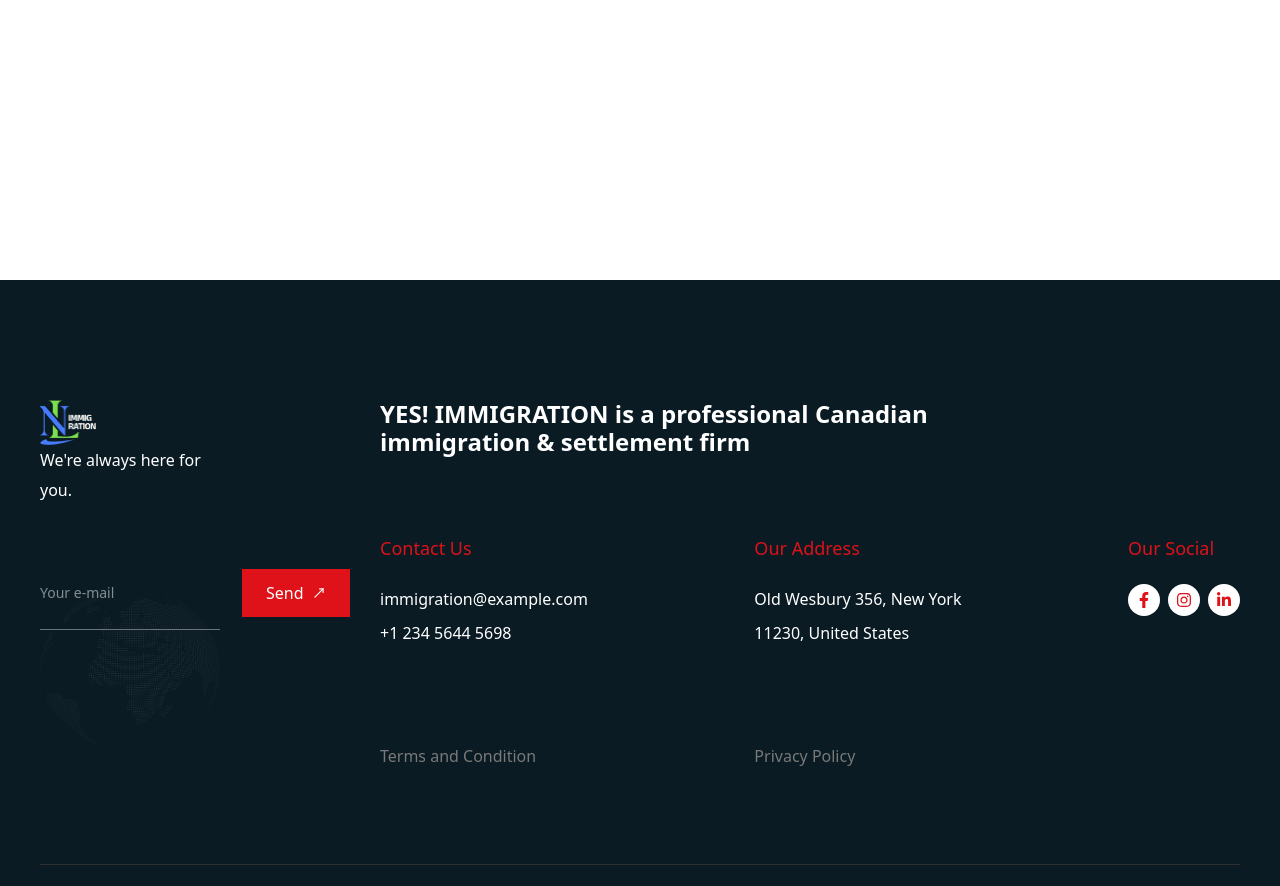
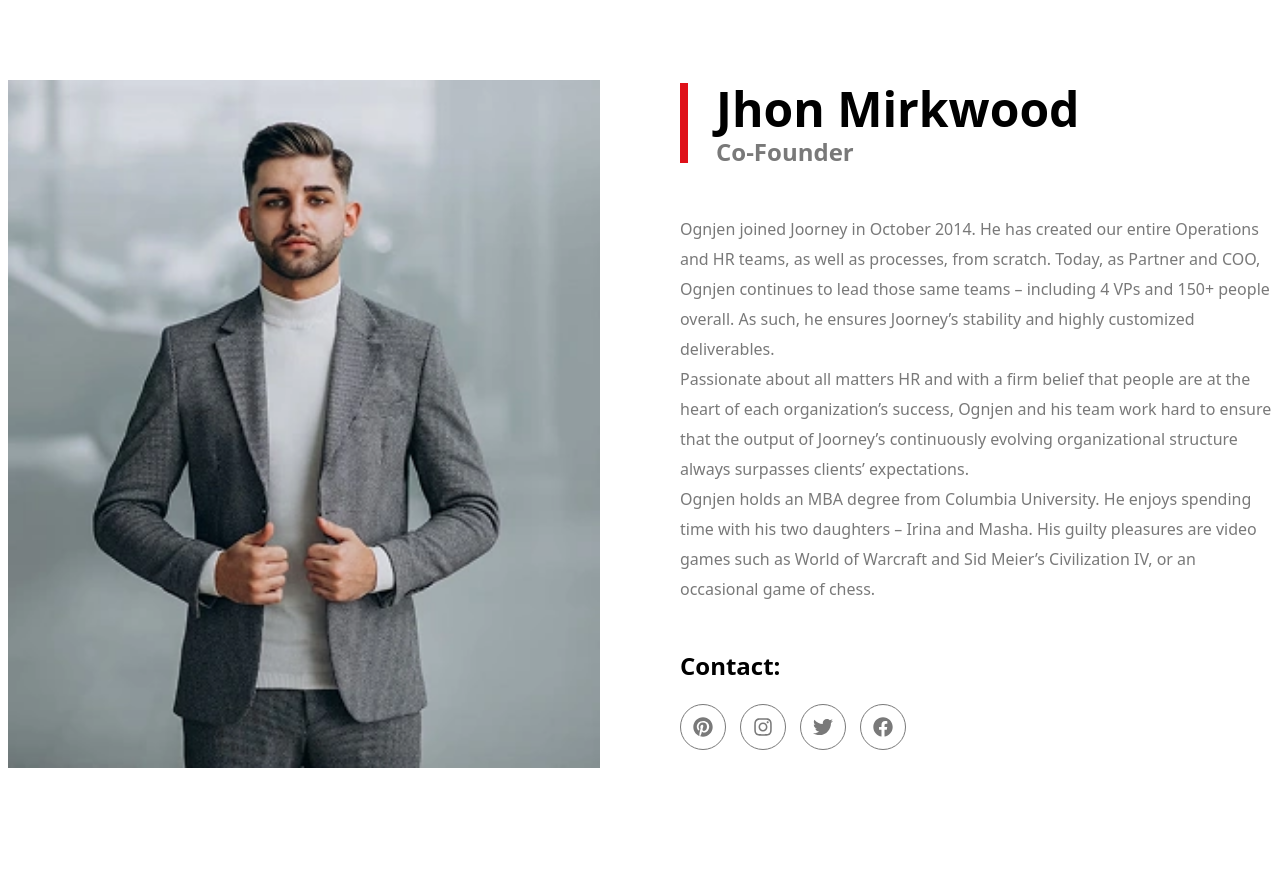
Before and after one commit to sohanthink/immigration, a Next.js app: page /jhon-mirkwood in a window 1280 px wide. Before the commit this address had no page. Shown: the part 600-1486 px from the top of the page. Built offline with nearby package versions, Linux system fonts and the light colour scheme.

Commit message:
Careers and teams details page design

```diff
--- /dev/null
+++ b/app/careers/page.js
@@ -0,0 +1,66 @@
+import { FaFacebookF, FaInstagram, FaLinkedinIn } from "react-icons/fa";
+import { PiToolboxFill } from "react-icons/pi";
+import Image from "next/image"; // or regular <img> tag if not using Next.js
+import demoLogo from "@/public/logo.webp";
+import HeroSection from "@/components/HeroSection";
+import Link from "next/link";
+
+export default function Careers() {
+  return (
+    <section>
+      <HeroSection
+        title={"Let’s Join With Us"}
+        breadcrumb={{ homeLabel: "Home", current: "Careers" }}
+      />
+      <div className="container mx-auto flex flex-col items-center justify-center px-2 py-120">
+        {/* Header */}
+        <div className="w-full flex justify-between items-start p-4">
+          {/* Logo */}
+          <div className="p-7 border border-gray rounded-4xl">
+            <Image src={demoLogo} alt="Logo" width={200} height={200} />
+          </div>
+
+          {/* Social Links */}
+          <div>
+            <h3 className="">Join with Us Now</h3>
+            <div className="flex gap-3 mt-5">
+              <Link
+                href="#"
+                className="p-3 border border-gray rounded-full hover:bg-gray-100"
+              >
+                <FaFacebookF />
+              </Link>
+              <Link
+                href="#"
+                className="p-3 border border-gray rounded-full hover:bg-gray-100"
+              >
+                <FaInstagram />
+              </Link>
+              <Link
+                href="#"
+                className="p-3 border border-gray rounded-full hover:bg-gray-100"
+              >
+                <FaLinkedinIn />
+              </Link>
+            </div>
+          </div>
+        </div>
+
+        {/* Body */}
+        <div className="text-center mt-20">
+          <PiToolboxFill size={200} className="mx-auto text-gray mb-6" />
+          <h2 className="text-black">
+            We appreciate your interest, but at the moment, <br />
+            we are not hiring. Thank you for reaching out!
+          </h2>
+          <p className="mt-10 text-gray">
+            We encourage you to check back, as we will definitely be seeking
+            talented individuals <br /> to join our team in the future.
+          </p>
+
+          <button className="primary-button mt-120">BACK TO HOME PAGE</button>
+        </div>
+      </div>
+    </section>
+  );
+}
--- a/app/globals.css
+++ b/app/globals.css
@@ -13,7 +13,7 @@
 
 @layer components {
   .primary-button {
-    @apply bg-primary cursor-pointer text-white px-14 py-5 font-medium transition-all duration-300 transform hover:scale-105 hover:shadow-xl;
+    @apply bg-primary cursor-pointer text-white px-14 py-5 font-medium transition-all duration-300 transform hover:bg-primary/95 hover:shadow-xl;
   }
 }
 
--- /dev/null
+++ b/app/jhon-mirkwood/page.js
@@ -0,0 +1,103 @@
+import HistorySection from "@/components/about/HistorySection";
+import HeroSection from "@/components/HeroSection";
+import image1 from "@/public/home/team/image1.webp";
+import Image from "next/image";
+import Link from "next/link";
+import {
+  FaFacebook,
+  FaInstagram,
+  FaPinterest,
+  FaTwitter,
+} from "react-icons/fa";
+import { LuMoveLeft, LuMoveRight } from "react-icons/lu";
+
+export default function JhonMirkwood() {
+  return (
+    <>
+      <HeroSection
+        title={
+          <>
+            The right team makes <br /> great work feel effortless
+          </>
+        }
+        breadcrumb={{ homeLabel: "Home", current: "Jhon Mirkwood" }}
+      />
+      <section className="container mx-auto px-2 py-120">
+        <div className="grid grid-cols-1 md:grid-cols-2 gap-x-20">
+          <div className="col-span-1">
+            <Image
+              width={300}
+              height={400}
+              src={image1}
+              alt={"Jhon Mirkwood"}
+              className="w-full"
+            />
+          </div>
+          <div className="col-span-1">
+            <div className="flex gap-7 items-center">
+              <div className="w-2 h-20 bg-primary"></div>
+              <div>
+                <h2>Jhon Mirkwood</h2>
+                <h4 className="text-gray">Co-Founder</h4>
+              </div>
+            </div>
+            <p className="text-gray mt-12">
+              Ognjen joined Joorney in October 2014. He has created our entire
+              Operations and HR teams, as well as processes, from scratch.
+              Today, as Partner and COO, Ognjen continues to lead those same
+              teams – including 4 VPs and 150+ people overall. As such, he
+              ensures Joorney’s stability and highly customized deliverables.{" "}
+              <br /> Passionate about all matters HR and with a firm belief that
+              people are at the heart of each organization’s success, Ognjen and
+              his team work hard to ensure that the output of Joorney’s
+              continuously evolving organizational structure always surpasses
+              clients’ expectations. <br /> Ognjen holds an MBA degree from
+              Columbia University. He enjoys spending time with his two
+              daughters – Irina and Masha. His guilty pleasures are video games
+              such as World of Warcraft and Sid Meier’s Civilization IV, or an
+              occasional game of chess.
+            </p>
+            <h4 className="mt-12 mb-6">Contact:</h4>
+            <div>
+              <div className="flex items-center gap-3.5">
+                <Link
+                  href="#"
+                  className="text-gray transition-transform duration-300 hover:scale-110 border border-gray rounded-full p-3"
+                >
+                  <FaPinterest className="w-5 h-5" />
+                </Link>
+                <Link
+                  href="#"
+                  className="text-gray transition-transform duration-300 hover:scale-110 border border-gray rounded-full p-3"
+                >
+                  <FaInstagram className="w-5 h-5" />
+                </Link>
+                <Link
+                  href="#"
+                  className="text-gray transition-transform duration-300 hover:scale-110 border border-gray rounded-full p-3"
+                >
+                  <FaTwitter className="w-5 h-5" />
+                </Link>
+                <Link
+                  href="#"
+                  className="text-gray transition-transform duration-300 hover:scale-110 border border-gray rounded-full p-3"
+                >
+                  <FaFacebook className="w-5 h-5" />
+                </Link>
+              </div>
+            </div>
+          </div>
+        </div>
+        <div className="flex justify-center gap-14 mt-120">
+          <button className="primary-button bg-[#E8E8E8] text-gray flex items-center gap-2">
+            <LuMoveLeft /> Preview
+          </button>
+          <button className="primary-button flex items-center gap-2">
+            Next <LuMoveRight />
+          </button>
+        </div>
+      </section>
+      <HistorySection />
+    </>
+  );
+}
```
